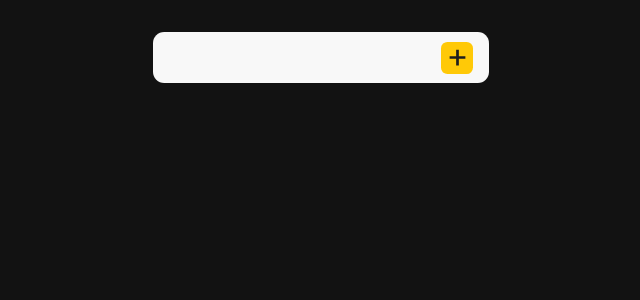
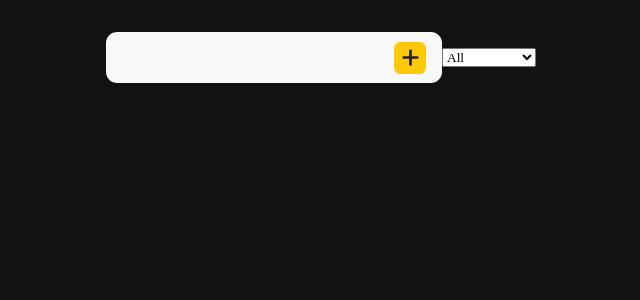
Before and after one commit to Sadegh-AT/To-Do-List, a React (Create React App) app: page / in a window 1280 px wide. Shown: the top 300 px of the page, without its empty margins (319-959 px from the left). Built offline with nearby package versions, Linux system fonts and the light colour scheme.

Commit message:
handle input and clear when key down

```diff
--- a/src/Todo/Todo.css
+++ b/src/Todo/Todo.css
@@ -46,3 +46,9 @@
 .todo-input button svg {
   scale: 0.9;
 }
+.todo-sort {
+  position: relative;
+}
+.todo-sort select {
+  /* display: none; */
+}
--- a/src/Todo/Todo.js
+++ b/src/Todo/Todo.js
@@ -3,10 +3,20 @@ import "./Todo.css";
 export default class Todo extends Component {
   constructor(props) {
     super(props);
+    this.state = {
+      todoTitle: "",
+    };
+  }
+  todoTitleHandler(e) {
+    this.setState({
+      todoTitle: e.target.value,
+    });
   }
   enterKeyDownHandler(e) {
     if (e.key === "Enter") {
-      console.log("Hi");
+      this.setState({
+        todoTitle: "",
+      });
     }
   }
   render() {
@@ -17,6 +27,8 @@ export default class Todo extends Component {
             <div className="todo-input">
               <input
                 type="text"
+                value={this.state.todoTitle}
+                onChange={this.todoTitleHandler.bind(this)}
                 onKeyDown={this.enterKeyDownHandler.bind(this)}
               />
               <button>
@@ -44,6 +56,13 @@ export default class Todo extends Component {
                 </svg>
               </button>
             </div>
+            <div className="todo-sort">
+              <select>
+                <option value="">All</option>
+                <option value="">Completed</option>
+                <option value="">Uncompleted</option>
+              </select>
+            </div>
           </div>
         </div>
       </div>
```
